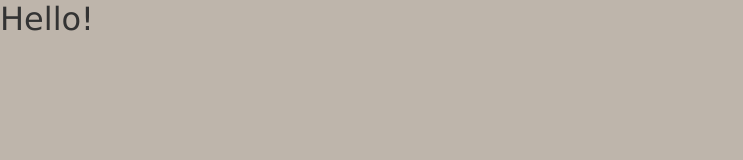
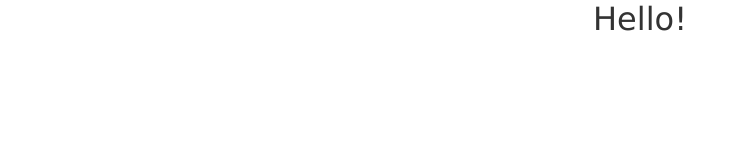
Before and after one commit to atr-coding/atr-coding.github.io, a plain HTML site: page index.html in a window 1280 px wide. Shown: the whole page, without its empty margins (0-743 px from the left). Drawn offline with Linux system fonts and the light colour scheme.

Commit message:
Fixes div centering and changes bg to white.

```diff
--- a/index.html
+++ b/index.html
@@ -19,11 +19,13 @@
             font-family: Verdana, Geneva, Tahoma, sans-serif;
             font-size: 32px;
             color: #333;
-            background: rgb(190, 181, 171);
+            background:#FFF;
         }
 
         #container {
             margin: 0px auto;
+            text-align: center;
+            width:auto;
         }
     </style>
 </head>
```
